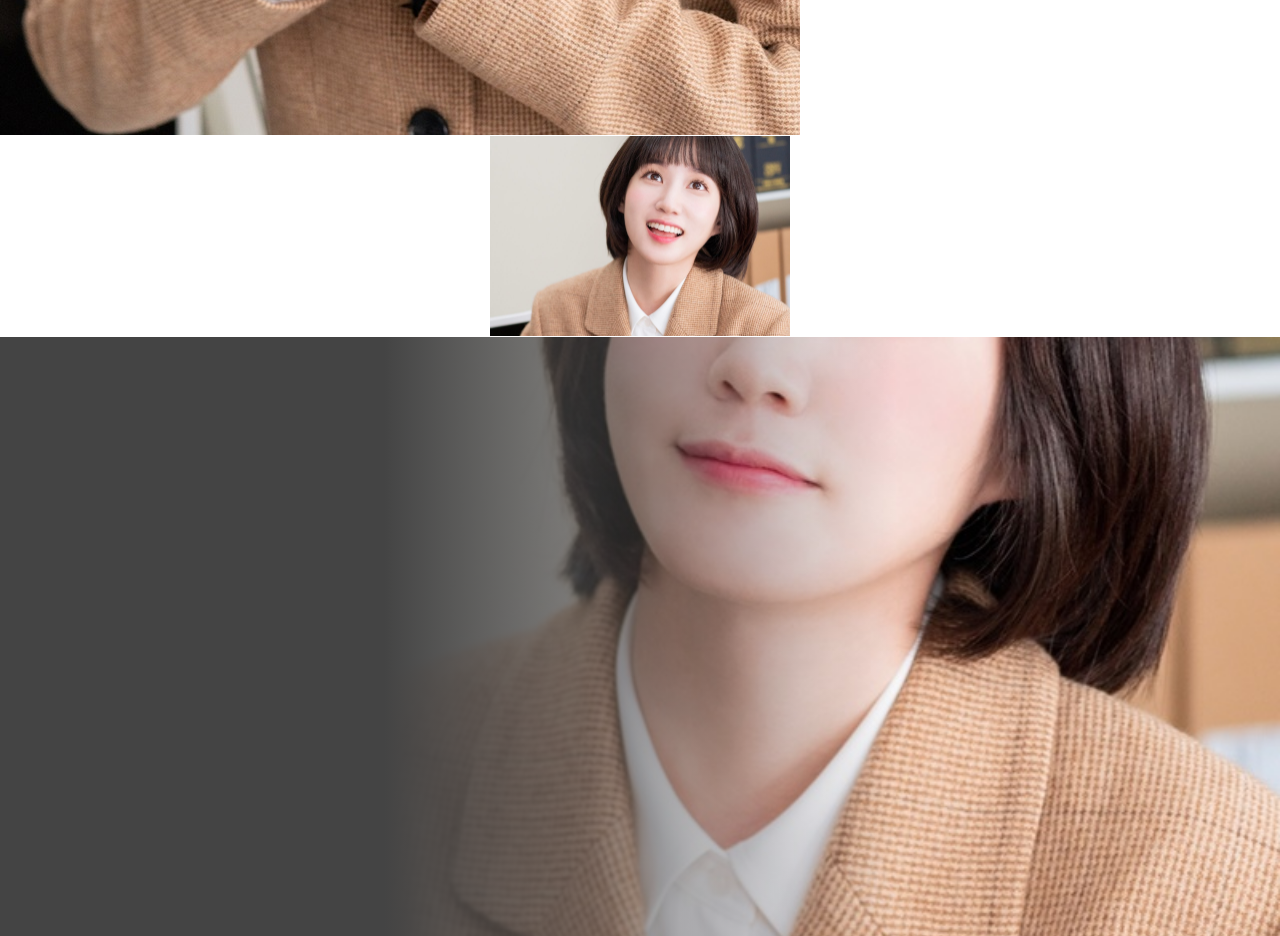
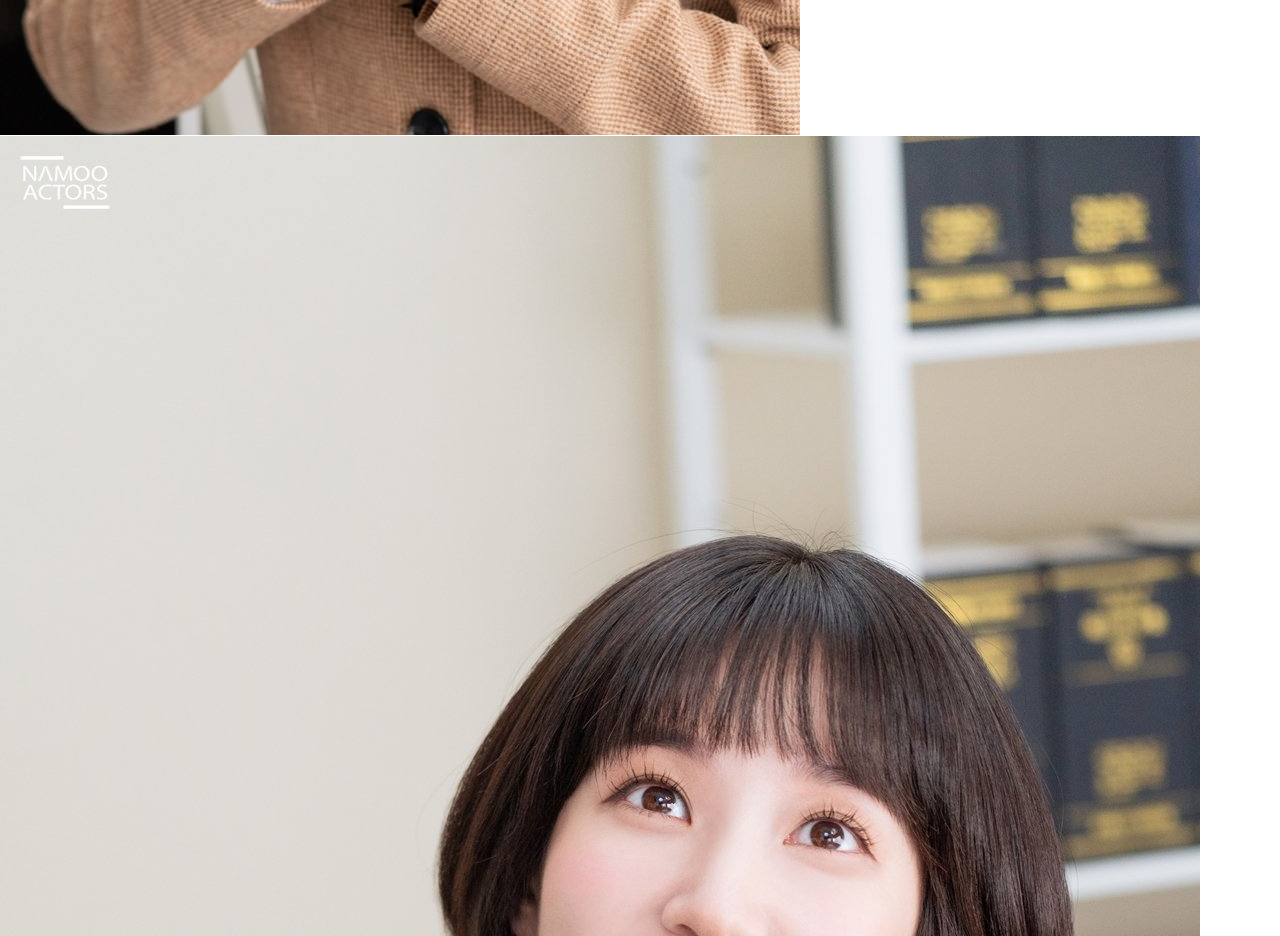
Before and after one commit to mywaybin/html_step03, a plain HTML site: page bg.html in a window 1280 px wide. Shown: the part 1080-2016 px from the top of the page. Drawn offline with Linux system fonts and the light colour scheme; files that its build step writes are made by us from their sources; some icons are missing.

Commit message:
202221123

```diff
--- a/bg.html
+++ b/bg.html
@@ -7,7 +7,6 @@
     <meta name="viewport" content="width=device-width, initial-scale=1.0">
     <title>html_step03 : background</title>
     <link rel="stylesheet" href="./css/reset.css">
-    <link rel="stylesheet" href="./css/main.css">
     <style>
         .bg {
             position: relative;
```
Also changed, not shown: img.html (+0 -1 lines), video.html (+1 -1 lines).
